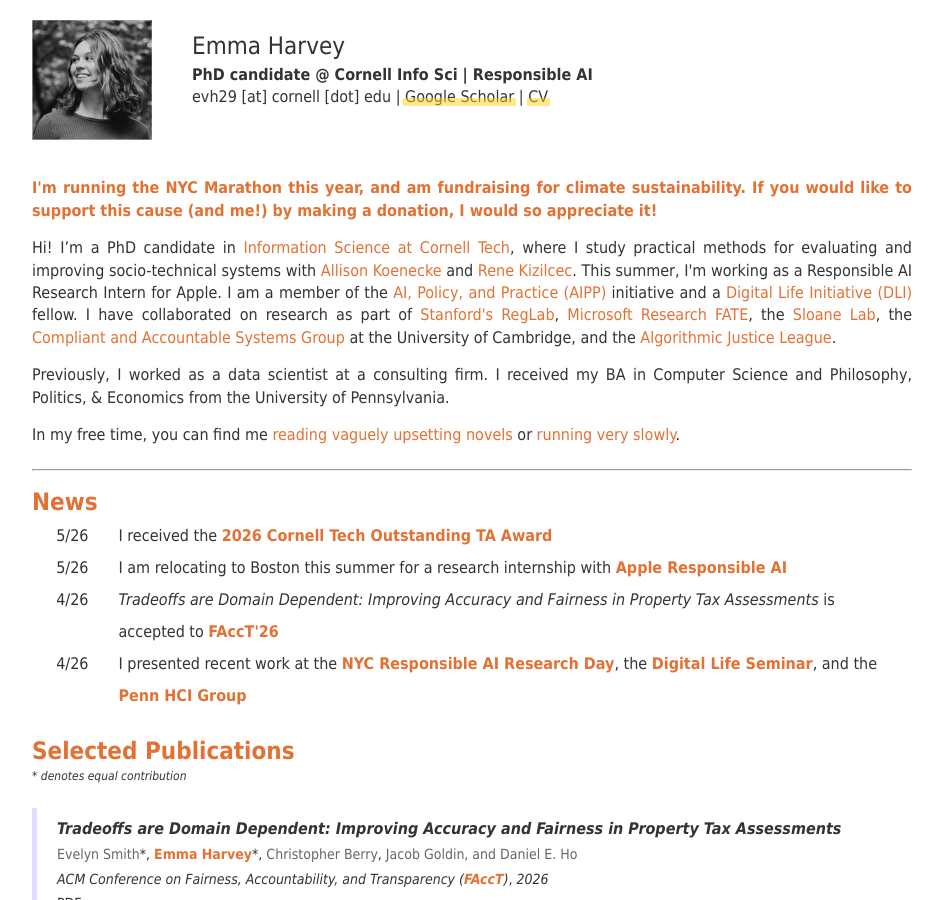
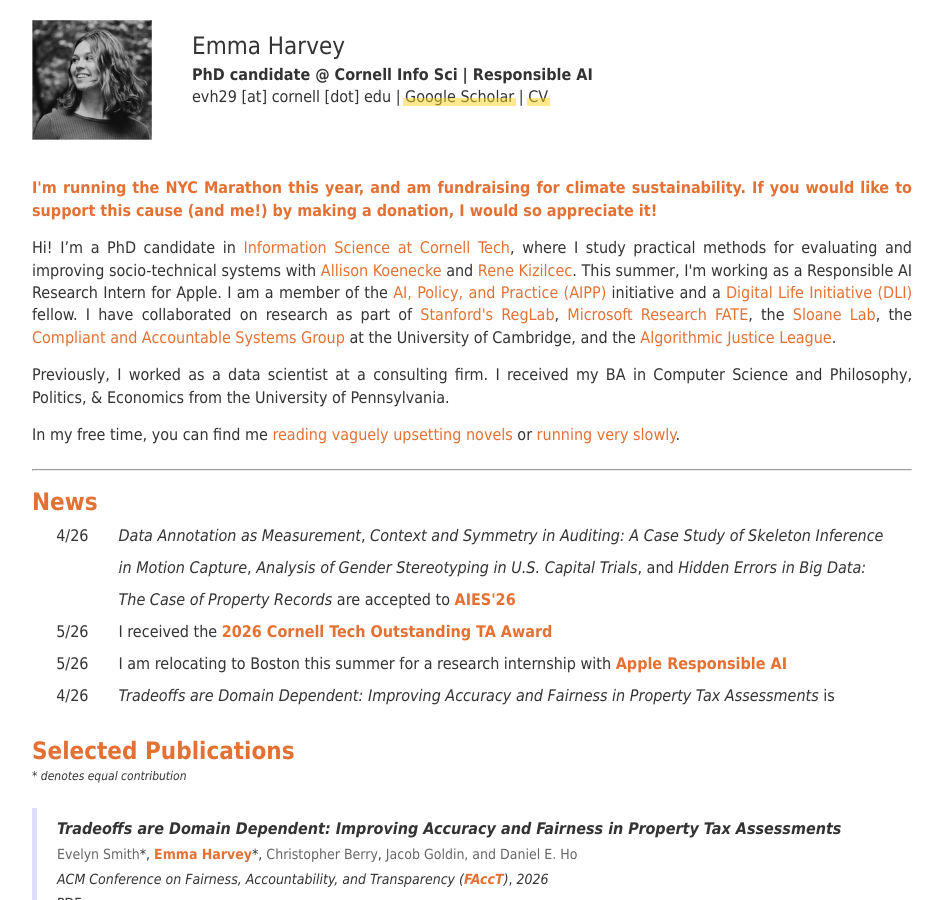
Before and after one commit to emmaharv/emmaharv.github.io, a Jekyll site: the page built from index.html, in a window 1280 px wide and 900 px high. Shown: the whole window, without its empty margins (168-1111 px from the left). Built offline with Jekyll 4.4.1, drawn with Linux system fonts in a browser that asks for light colours; nearby versions of some CDN libraries.

Commit message:
add AIES acceptances

```diff
--- a/index.html
+++ b/index.html
@@ -215,6 +215,10 @@ evh29 [at] cornell [dot] edu  | <a target="_blank" href="https://scholar.google.
 
 <table class="news" style="line-height: 2em; overflow-y:auto; height: 200px">
 <tr>
+    <td align='right'>4/26</td>
+    <td><i>Data Annotation as Measurement</i>, <i>Context and Symmetry in Auditing: A Case Study of Skeleton Inference in Motion Capture</i>, <i>Analysis of Gender Stereotyping in U.S. Capital Trials</i>, and <i>Hidden Errors in Big Data: The Case of Property Records</i> are accepted to <b>AIES'26</b></td>
+  </tr>
+<tr>
     <td align='right'>5/26</td>
     <td>I received the <b>2026 Cornell Tech Outstanding TA Award</b></td>
   </tr>
```
